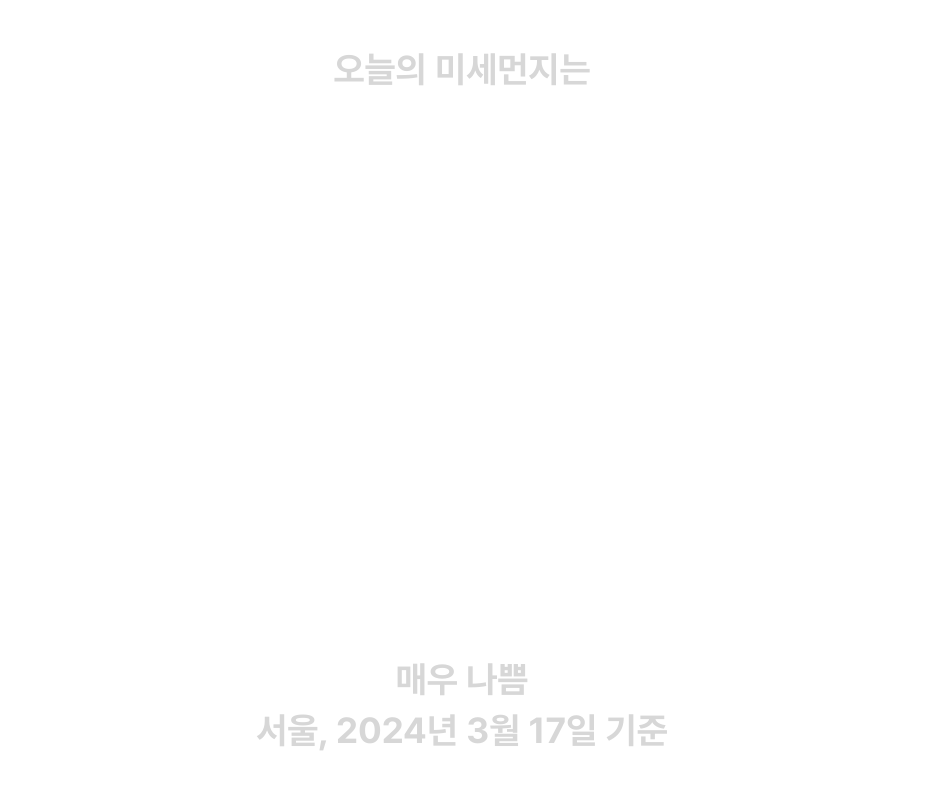
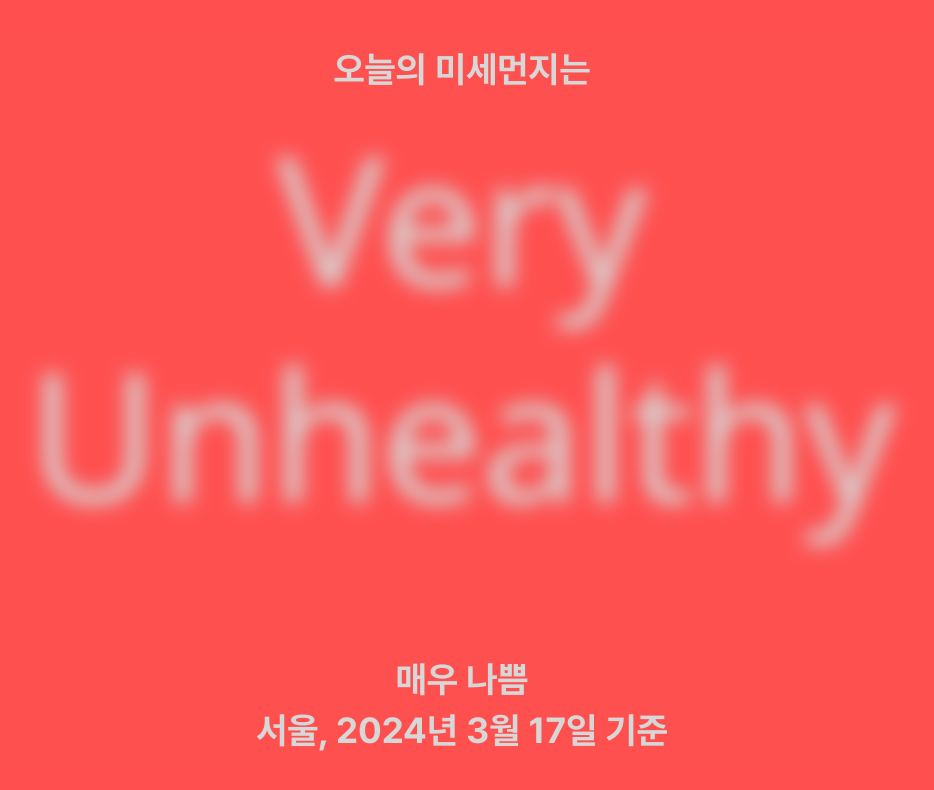
Before and after one commit to lineshape/fineDustLevel, a plain HTML site: page index.html in a window 1280 px wide. Shown: the whole page, without its empty margins (178-1112 px from the left). Drawn offline with Linux system fonts and the light colour scheme; no server answers; a web font is replaced by a local one.

Commit message:
딱히 변한건없지만

```diff
--- a/index.html
+++ b/index.html
@@ -10,18 +10,20 @@
 <link href="https://fonts.googleapis.com/css2?family=Black+And+White+Picture&family=Eater&family=Permanent+Marker&family=Rubik+Bubbles&display=swap" rel="stylesheet">
 </head>
 <body>
+
     <section class="poster background clear">
         <!-- <div>♡</div> -->
     </section>
     <section class="title">
         <h1>오늘의 미세먼지는</h1>
-        <h2>Very Unhealthy</h2>
+            <h2>Very Unhealthy</h2>
     </section>
+
     <section class="contents">
         <p class="dust-grade">매우 나쁨</p>
         <p class="loc-time">서울, 2024년 3월 17일 기준</p>
     </section>
-    <canvas id="eraseCanvas"></canvas>
+    <div class="blur-container"></div>
     <script src="/js/script.js"></script>
 </body>
 </html>
--- a/js/script.js
+++ b/js/script.js
@@ -1,78 +1,3 @@
-// const get_weather = async(lat, long) => {
-//     try{
-//         // 아래 부분에 API Key를 삽입해주세요
-//         const api_key = "Your API KEY";
-//         const req = await fetch(`https://api.openweathermap.org/data/2.5/weather?lat=${lat}&lon=${long}&appid=${api_key}`)
-//         const res = await req.json();
-
-//         const weather = res.weather[0].main;
-//         const location = res.name;
-
-
-//         document.querySelector(".location").innerText = location
-//         document.querySelector(".title h1").innerText =translation_kr[weather.toLowerCase().split(" ").join("_")]
-//         document.querySelector(".title h2").innerText = weather
-
-//         //
-// //
-// //
-
-//         if(weather.toLowerCase().includes("clear")){
-//             document.querySelector("html").dataset.weather="sunny";
-//             window.addEventListener("mousemove", sunnyMove);
-
-//         }else if(weather.toLowerCase().includes("rain")){
-//             document.querySelector("html").dataset.weather="rain";
-//             window.addEventListener("mousemove", rainMove)
-
-//         }else if(weather.toLowerCase().includes("snow")){
-//             document.querySelector("html").dataset.weather="snow";
-//             window.addEventListener("click",snowClick);
-
-//         }else if(weather.toLowerCase().includes("cloud")){
-//             document.querySelector("html").dataset.weather="cloudy";
-//             window.addEventListener("click", cloudClick)
-//         }else{}
-
-
-
-//         document.querySelector(".latitude").innerText = ConvertDDToDMS(res.coord.lat, true)
-//         document.querySelector(".longitude").innerText = ConvertDDToDMS(res.coord.lon, false)
-
-
-//     }catch(err){
-//         console.log(err);
-//         // throw err;
-//     }
-//     // lat = coords.latitude
-//     // long = coords.longitude
-
-// //
-
-// }
-
-/* Javascript 샘플 코드 */
-
-
-// var xhr = new XMLHttpRequest();
-// var url = 'http://apis.data.go.kr/B552584/ArpltnStatsSvc/getCtprvnMesureSidoLIst'; /*URL*/
-// var queryParams = '?' + encodeURIComponent('serviceKey') + '='+'kB6%2BuNd91DO08ONrRhHgoM5duj6ujcrQGpQWh3GnGwX%2F00uYw32OrCV5Ev1FVowqgOcJdc60n%2Bhjwb4hJ5H0MA%3D%3D'; /*Service Key*/
-// queryParams += '&' + encodeURIComponent('returnType') + '=' + encodeURIComponent('xml'); /**/
-// // queryParams += '&' + encodeURIComponent('numOfRows') + '=' + encodeURIComponent('100'); /**/
-// queryParams += '&' + 'numOfRows'+ '=' + encodeURIComponent('100'); /**/
-// queryParams += '&' + encodeURIComponent('pageNo') + '=' + encodeURIComponent('1'); /**/
-// queryParams += '&' + encodeURIComponent('sidoName') + '=' + encodeURIComponent('서울'); /**/
-// queryParams += '&' + encodeURIComponent('searchCondition') + '=' + encodeURIComponent('DAILY'); /**/
-// // console.log(queryParams)
-// xhr.open('GET', url + queryParams);
-// xhr.onreadystatechange = function () {
-//     if (this.readyState == 4) {
-//         console.log('Status: '+this.status+'nHeaders: '+JSON.stringify(this.getAllResponseHeaders())+'nBody: '+this.responseText);
-//     }
-// };
-
-// xhr.send('');
-
 // API 키와 다른 필요한 파라미터를 변수로 설정
 const API_KEY = 'kB6%2BuNd91DO08ONrRhHgoM5duj6ujcrQGpQWh3GnGwX%2F00uYw32OrCV5Ev1FVowqgOcJdc60n%2Bhjwb4hJ5H0MA%3D%3D';
 const SERVICE_URL = 'http://apis.data.go.kr/B552584/ArpltnStatsSvc/getCtprvnMesureLIst';
@@ -133,39 +58,3 @@ fetch(url)
     .catch(error => {
         console.error('API 호출 중 오류 발생:', error);
     });
-
-
-    document.addEventListener('DOMContentLoaded', function() {
-        const canvas = document.getElementById('eraseCanvas');
-        const ctx = canvas.getContext('2d');
-        const container = document.querySelector('.poster');
-
-        // Canvas 크기를 컨테이너 또는 뷰포트 크기에 맞춥니다.
-        canvas.width = window.innerWidth;
-        canvas.height = window.innerHeight;
-
-        // Canvas를 흰색으로 채웁니다. (또는 원하는 배경색/이미지)
-        ctx.fillStyle = 'white';
-        ctx.fillRect(0, 0, canvas.width, canvas.height);
-
-        let isErasing = false;
-
-        // 마우스 이벤트 리스너 설정
-        canvas.addEventListener('mousedown', () => isErasing = true);
-        canvas.addEventListener('mouseup', () => isErasing = false);
-        canvas.addEventListener('mouseleave', () => isErasing = false);
-        canvas.addEventListener('mousemove', function(e) {
-            if (isErasing) {
-                const rect = canvas.getBoundingClientRect();
-                const x = e.clientX - rect.left; // Canvas 내 좌표
-                const y = e.clientY - rect.top;
-                const radius = 20; // "지우개" 크기
-
-                // "지우개" 효과
-                ctx.globalCompositeOperation = 'destination-out';
-                ctx.beginPath();
-                ctx.arc(x, y, radius, 0, Math.PI * 2);
-                ctx.fill();
-            }
-        });
-    });
--- a/style/style.scss
+++ b/style/style.scss
@@ -130,6 +130,8 @@ body {
 
     h2 {
         text-align: center;
+
+
     }
 }
 
@@ -152,13 +154,14 @@ body {
     }
 }
 
-#eraseCanvas {
+
+.blur-container {
+    /* 전체 페이지 또는 특정 컨테이너에 블러 효과 적용 */
+    width: 100%;
+    height: 100vh;
+    backdrop-filter: blur(10px);
+    z-index: 10;
     position: fixed;
-    width: 100%;
-    height: 100%;
     top: 0;
-    bottom: 0;
     left: 0;
-    right: 0;
-    z-index: 50;
 }
```
Also changed, not shown: style/style.css, 1 other file.
